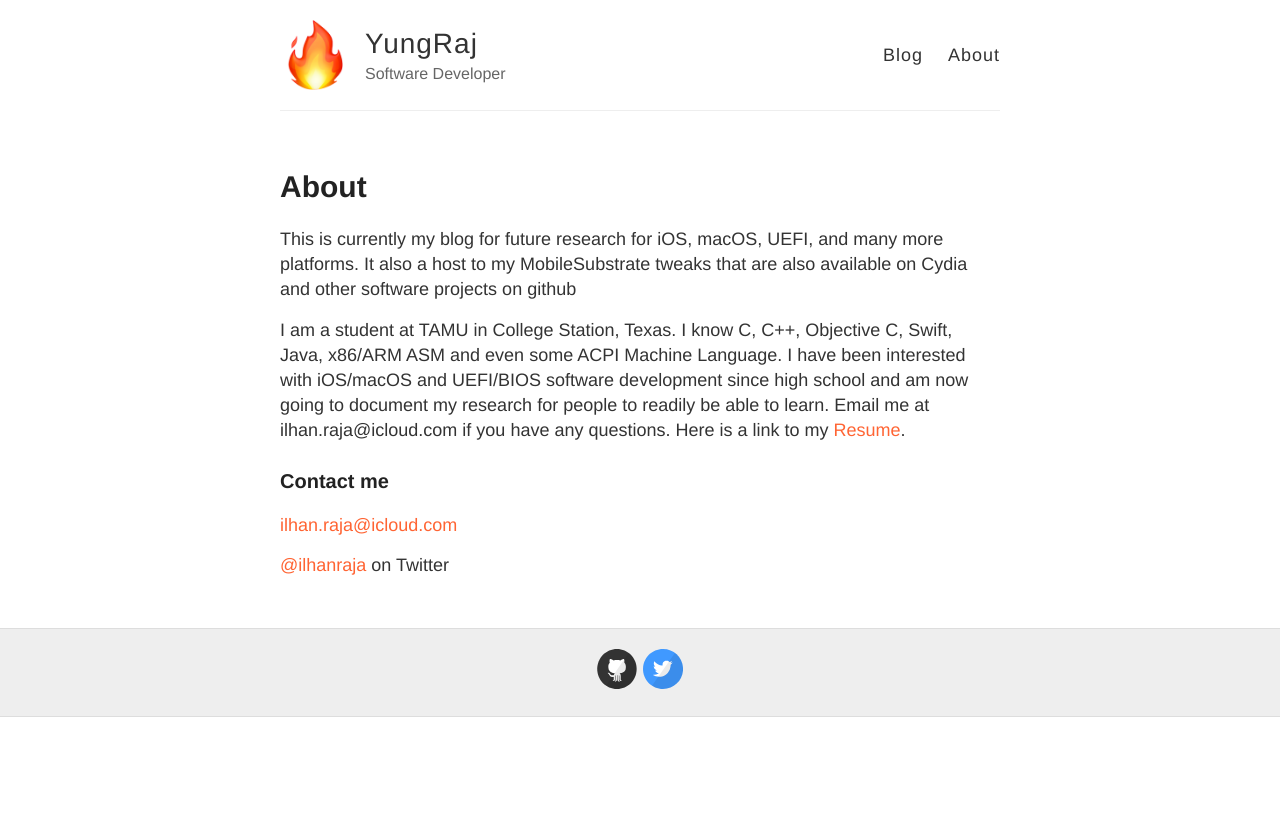
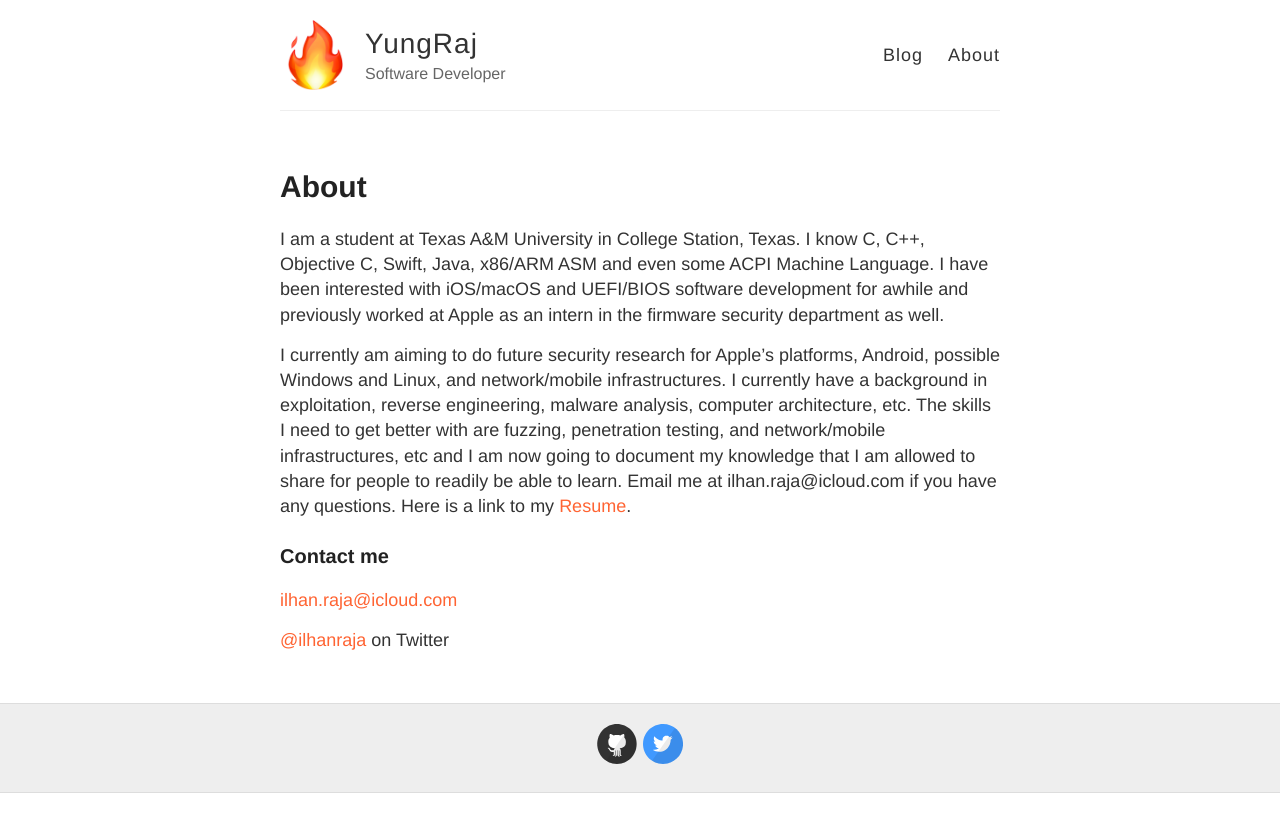
Before and after one commit to YungRaj/YungRaj.github.io, a Jekyll site: the page built from about.md, in a window 1280 px wide. Shown: the top 832 px of the page. Built offline with Jekyll 4.4.1, drawn with Linux system fonts in a browser that asks for light colours.

Commit message:
Update About me page

```diff
--- a/about.md
+++ b/about.md
@@ -4,9 +4,9 @@ title: About
 permalink: /about/
 ---
 
-This is currently my blog for future research for iOS, macOS, UEFI, and many more platforms. It also a host to my MobileSubstrate tweaks that are also available on Cydia and other software projects on github
+I am a student at Texas A&M University in College Station, Texas. I know C, C++, Objective C, Swift, Java, x86/ARM ASM and even some ACPI Machine Language. I have been interested with iOS/macOS and UEFI/BIOS software development for awhile and previously worked at Apple as an intern in the firmware security department as well.
 
-I am a student at TAMU in College Station, Texas. I know C, C++, Objective C, Swift, Java, x86/ARM ASM and even some ACPI Machine Language. I have been interested with iOS/macOS and UEFI/BIOS software development since high school and am now going to document my research for people to readily be able to learn. Email me at ilhan.raja@icloud.com if you have any questions. Here is a link to my [Resume](https://github.com/YungRaj/YungRaj.github.io/raw/master/Resume.pdf).
+I currently am aiming to do future security research for Apple's platforms, Android, possible Windows and Linux, and network/mobile infrastructures. I currently have a background in exploitation, reverse engineering, malware analysis, computer architecture, etc. The skills I need to get better with are fuzzing, penetration testing, and network/mobile infrastructures, etc and I am now going to document my knowledge that I am allowed to share for people to readily be able to learn. Email me at ilhan.raja@icloud.com if you have any questions. Here is a link to my [Resume](https://github.com/YungRaj/YungRaj.github.io/raw/master/Resume.pdf).
 
 ### Contact me
 
```
